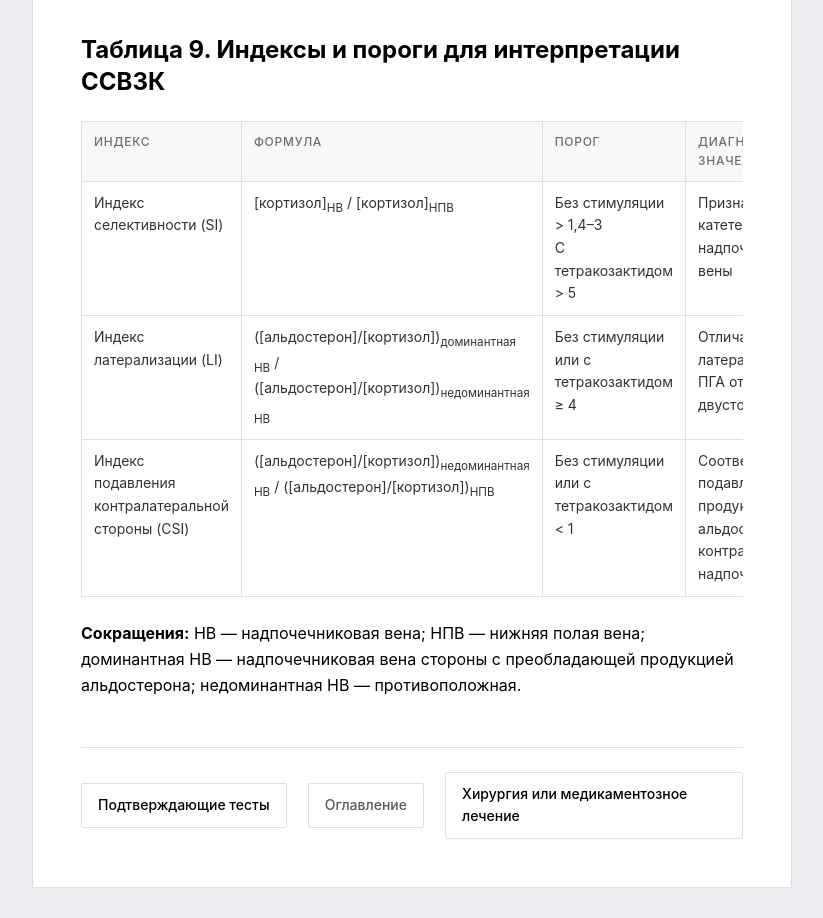
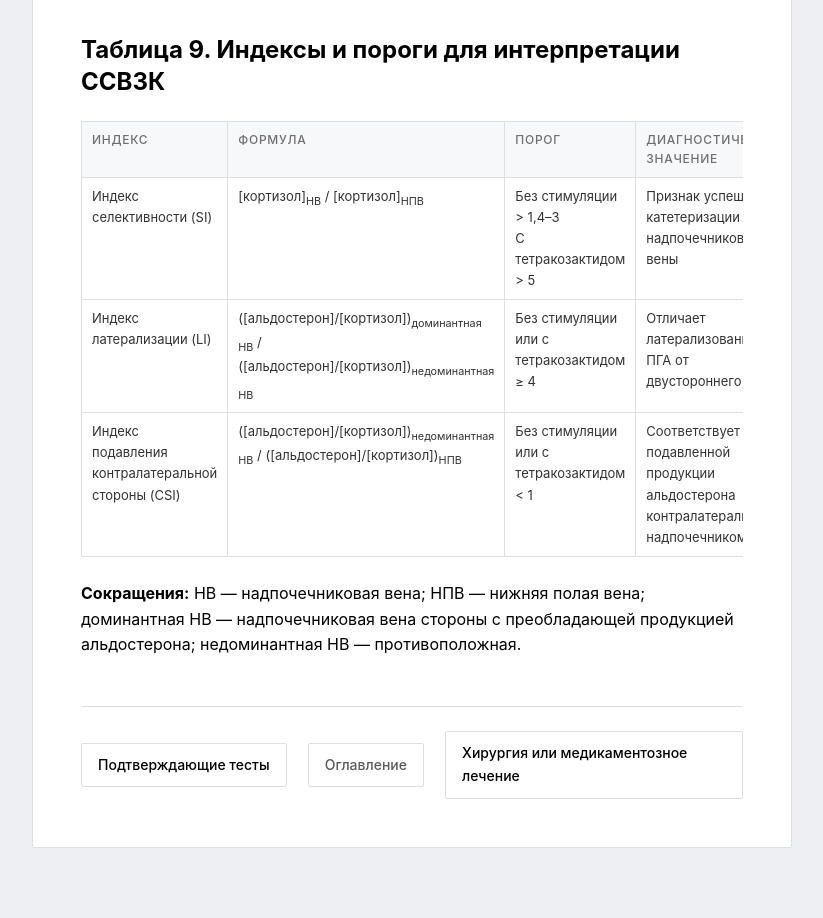
Before and after one commit to Ostanin-app/obzory-kr, a plain HTML site: page giperaldosteronizm-es2025/06.html in a window 1280 px wide. Shown: the part 2780-3698 px from the top of the page, without its empty margins (228-1051 px from the left). Drawn offline with Linux system fonts and the light colour scheme.

Commit message:
Таблицы: широкие таблицы прокручиваются вбок, узкие вписаны по ширине карточки

```diff
--- a/giperaldosteronizm-es2025/06.html
+++ b/giperaldosteronizm-es2025/06.html
@@ -85,7 +85,7 @@
 <p>Концентрации кортизола из надпочечниковых вен и нижней полой вены используют для подтверждения успешной катетеризации обеих вен. При протоколах с тетракозактидом отношение кортизола в надпочечниковой вене к кортизолу в нижней полой вене (индекс селективности) должно превышать 5:1. Без тетракозактида для подтверждения успешной катетеризации использовали порог индекса селективности более 1,4–3,0. Интраоперационное измерение кортизола повышает успешность двусторонней катетеризации.</p>
 <p>Деление концентраций альдостерона в правой и левой надпочечниковых венах на соответствующие концентрации кортизола корректирует эффекты разведения: кровоток из нижней диафрагмальной вены впадает в левую надпочечниковую вену, а при субоптимальном заборе — поток из нижней полой вены в катетер правой надпочечниковой вены. Полученные величины называют кортизол-скорректированными отношениями альдостерона. При нестимулированном заборе или непрерывном введении тетракозактида используют порог отношения кортизол-скорректированного альдостерона доминантной стороны к недоминантной (индекс латерализации) более 4:1 — это указывает на латерализованную гиперпродукцию альдостерона; индекс латерализации менее 3:1 предполагает двустороннюю гиперсекрецию. У пациентов с индексом латерализации между 3:1 и 4:1 может быть как латерализованное, так и двустороннее поражение, и результаты ССВЗК нужно интерпретировать осторожно, вместе с клинической картиной, данными КТ и признаками подавления секреции альдостерона на контралатеральной стороне.</p>
 <h2>Таблица 9. Индексы и пороги для интерпретации ССВЗК</h2>
-<div class="table-wide">
+<div class="table-scroll">
 
 <table>
 <thead>
--- a/style.css
+++ b/style.css
@@ -406,9 +406,22 @@ hr { border: 0; border-top: 1px solid var(--mist); margin: 40px 0; }
   margin: 24px 0;
   -webkit-overflow-scrolling: touch;
 }
+.table-scroll {
+  overflow-x: auto;
+  margin: 24px 0;
+  -webkit-overflow-scrolling: touch;
+}
+.table-scroll table { margin: 0; font-size: 13px; }
+.table-scroll th, .table-scroll td { padding: 8px 10px; vertical-align: top; }
 .table-wide table {
   margin: 0;
-  min-width: 760px;
+  min-width: 1000px;
+  font-size: 13px;
+}
+.table-wide th,
+.table-wide td {
+  padding: 8px 10px;
+  vertical-align: top;
 }
 table .sub {
   font-weight: 400;
```
Also changed, not shown: giperaldosteronizm-es2025/03.html (+2 -0 lines), giperaldosteronizm-es2025/09.html (+5 -1 lines), 3 other files.
